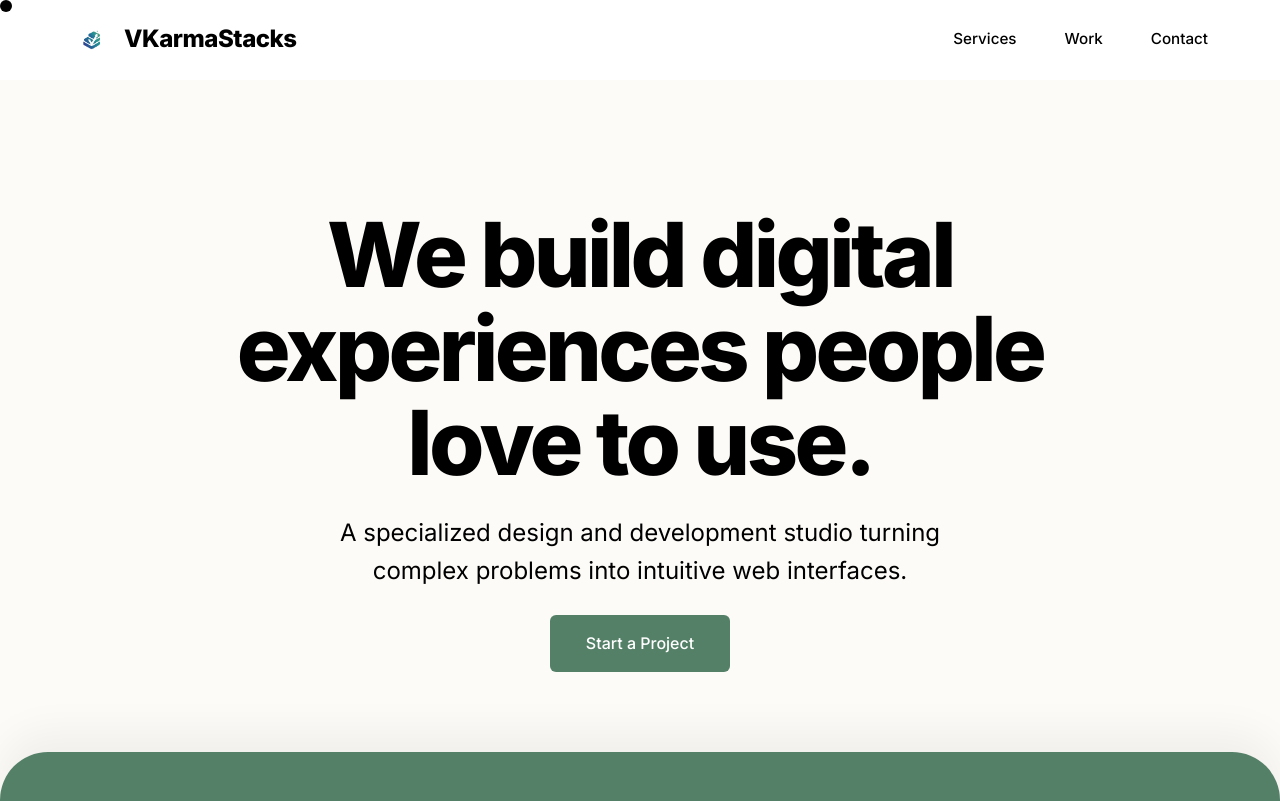
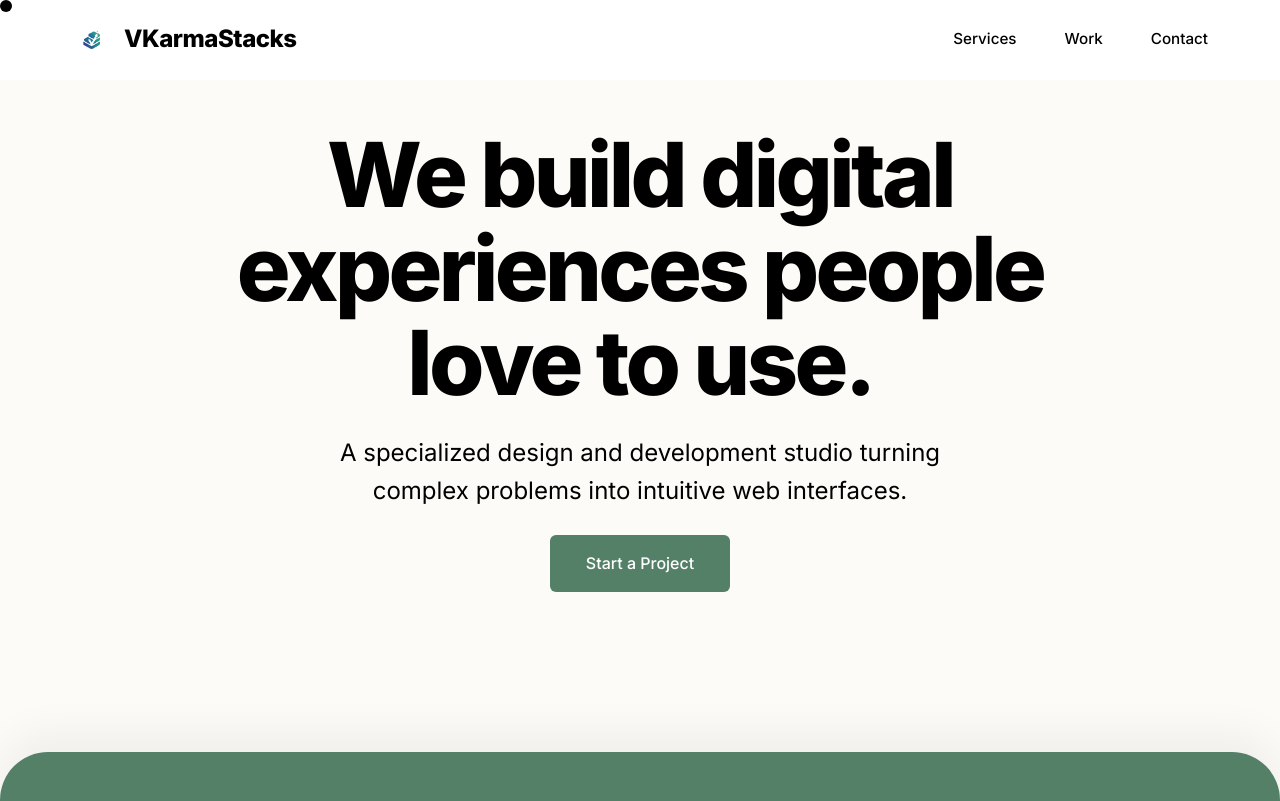
Before and after one commit to Sshaurya-ss/VKarma, a React (Vite) app: page / in a window 1280 px wide. Shown: the top 801 px of the page. Built offline with nearby package versions, Linux system fonts and the light colour scheme.

Commit message:
chore: move hero section button up further

```diff
--- a/src/App.css
+++ b/src/App.css
@@ -250,6 +250,7 @@ video, iframe {
 
 .hero-container {
     max-width: 900px;
+    padding-bottom: 160px; /* Shifts the centered content up significantly */
 }
 
 .hero-title {
```
